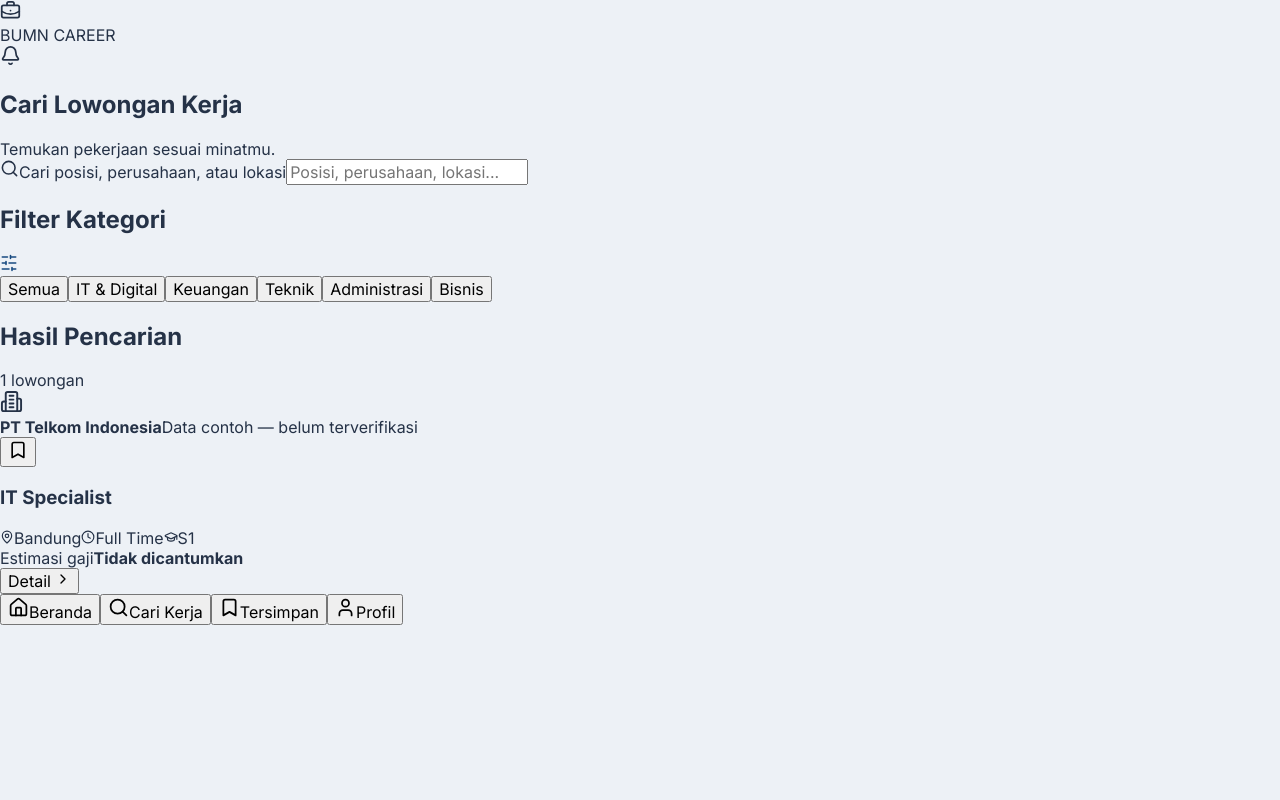
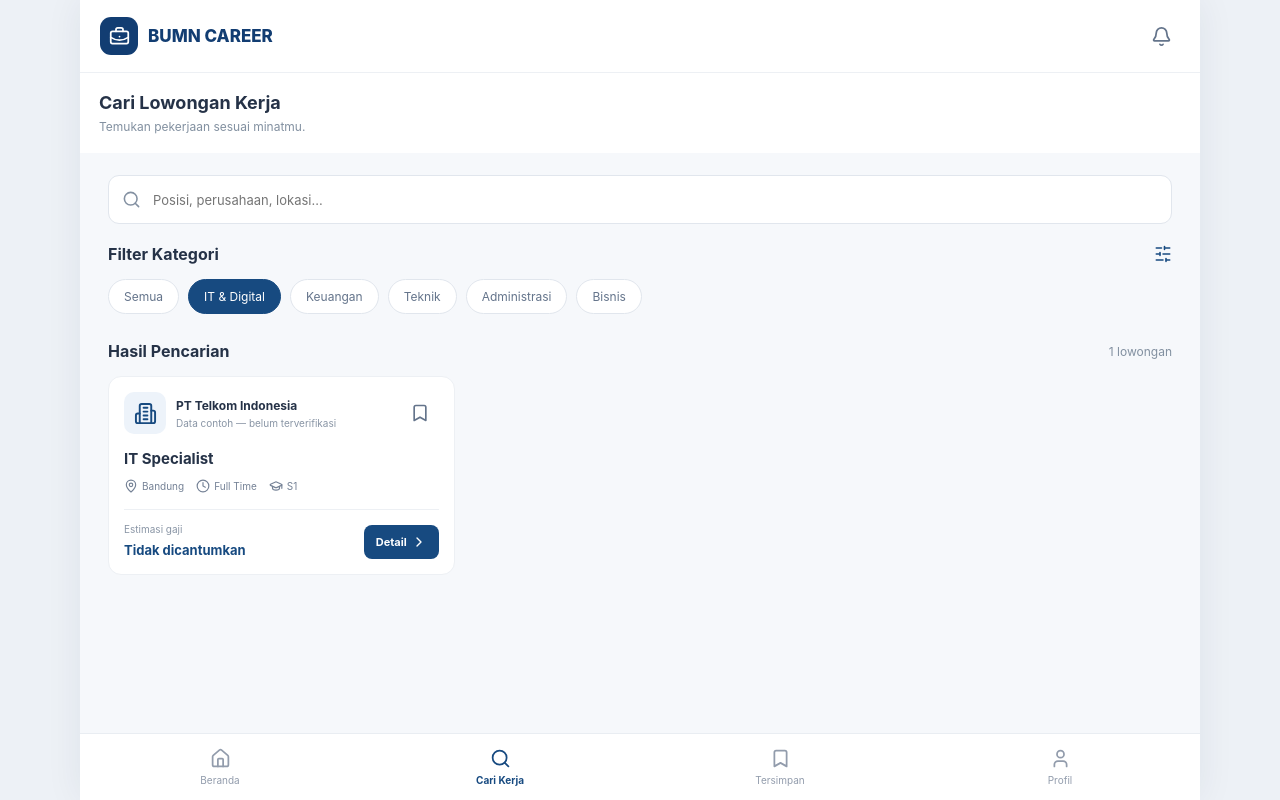
Before and after one commit to gantulu/bumn, a React (Vite) app: page /#/ in a window 1280 px wide. Both pictures are taken after a click on the button "IT & Digital". Built offline with nearby package versions, Linux system fonts and the light colour scheme.

Commit message:
refactor: load extracted styles and responsive accessibility rules

```diff
--- a/src/index.css
+++ b/src/index.css
@@ -1,63 +1,106 @@
-
-@import url('https://fonts.googleapis.com/css2?family=Inter:wght@400;500;600;700;800&display=swap');
+@import "./styles/app.css";
 
 :root {
-  font-family: 'Inter', Arial, sans-serif;
-  color: #253247;
-  background: #edf1f6;
+  font-family: Inter, Arial, sans-serif;
   font-synthesis: none;
   text-rendering: optimizeLegibility;
   -webkit-font-smoothing: antialiased;
   -moz-osx-font-smoothing: grayscale;
 }
 
-* {
-  box-sizing: border-box;
+body {
+  min-width: 320px;
+  overflow-x: hidden;
 }
 
-html,
-body,
-#root {
-  width: 100%;
-  height: 100%;
-  margin: 0;
-  padding: 0;
-}
-
-html,
-body {
-  touch-action: pan-x pan-y;
-}
-
-body {
-  min-width: 320px;
-  overflow: hidden;
-}
-
-button,
-input,
-textarea,
-select {
+button, input, select, textarea {
   font: inherit;
 }
 
-button {
-  -webkit-tap-highlight-color: transparent;
-}
-
-button:focus-visible,
-input:focus-visible {
+button:focus-visible, input:focus-visible, select:focus-visible, a:focus-visible {
   outline: 2px solid #2462a0;
   outline-offset: 2px;
 }
 
-#root {
-  display: flex;
-  flex-direction: column;
+.sr-only {
+  position: absolute;
+  width: 1px;
+  height: 1px;
+  padding: 0;
+  margin: -1px;
   overflow: hidden;
+  clip: rect(0, 0, 0, 0);
+  white-space: nowrap;
+  border: 0;
 }
 
-::selection {
-  background: #dce8f7;
-  color: #123d72;
+.search-box-light {
+  margin-top: 0;
+  border: 1px solid #e1e6ed;
 }
+
+.section-heading-spaced {
+  margin-top: 20px;
+}
+
+.section-end {
+  padding-bottom: 25px;
+}
+
+.result-count {
+  color: #8290a0;
+  font-size: 12px;
+}
+
+.profile-row {
+  display: flex;
+  align-items: center;
+  justify-content: space-between;
+  background: white;
+  padding: 17px;
+  border-radius: 10px;
+  margin-bottom: 9px;
+  font-size: 13px;
+  color: #8290a0;
+}
+
+.bottom-action-bar {
+  position: sticky;
+  bottom: 0;
+  z-index: 2;
+}
+
+@media (min-width: 768px) {
+  .app-container {
+    max-width: 1120px;
+  }
+
+  .hero {
+    padding: 36px 32px;
+  }
+
+  .section {
+    padding-left: 28px;
+    padding-right: 28px;
+  }
+
+  .job-list {
+    display: grid;
+    grid-template-columns: repeat(2, minmax(0, 1fr));
+  }
+
+  .detail-page-content {
+    max-width: 900px;
+  }
+
+  .application-card {
+    max-width: 700px;
+    margin: 32px auto;
+  }
+}
+
+@media (min-width: 1120px) {
+  .job-list {
+    grid-template-columns: repeat(3, minmax(0, 1fr));
+  }
+}
```
